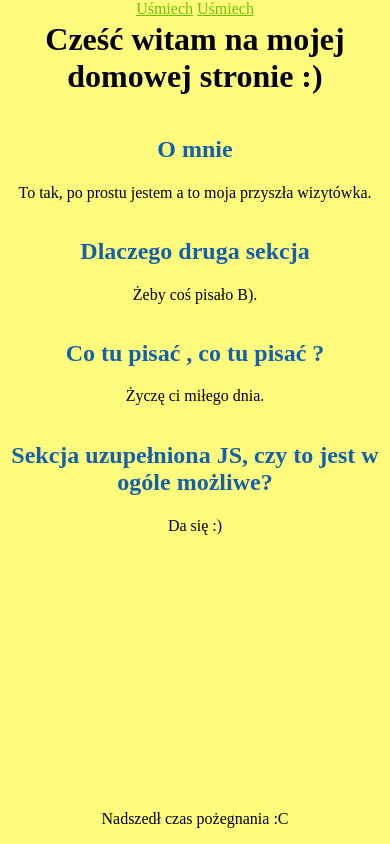
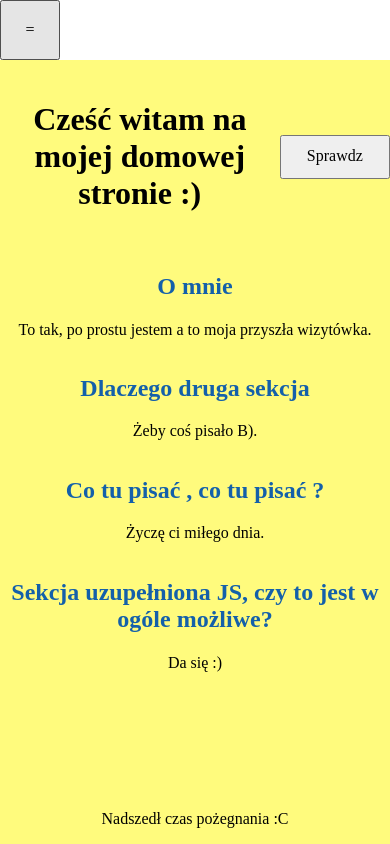
Before and after one commit to PawelSlowik2002/homepage, a plain HTML site: page homepage/index.html in a window 390 px wide. Drawn offline with Linux system fonts and the light colour scheme.

Commit message:
Add hamburger menu

```diff
--- a/homepage/index.html
+++ b/homepage/index.html
@@ -10,13 +10,19 @@
     <link rel="stylesheet" href="style.css" />
   </head>
   <body>
+    <nav class="navigation navigation--js">
+      <button class="navigation__button navigation__button--js">= </button>
 
+      <div class="navigation__container navigation__container--js">
+      <a href="usmiech.html" class="navigation__link navigation__link--show">Uśmiech</a>
+      <a href="usmiech2.html" class="navigation__link navigation__link--show">Uśmiech</a>
+      <a href="usmiech.html" class="navigation__link navigation__link--show">Uśmiech</a>
+      <a href="usmiech2.html" class="navigation__link navigation__link--show">Uśmiech</a>
+    </div>
+    </nav>
     <header class="header">
-      <nav class="navigation">
-        <a href="usmiech.html" class="navigation__link">Uśmiech</a>
-        <a href="usmiech2.html" class="navigation__link">Uśmiech</a>
-      </nav>
       <h1 class="header__title">Cześć witam na mojej domowej stronie :)</h1>
+      <button class="header__button header__button--js">Sprawdz</button>
     </header>
     <main class="main">
         <article class="article">
--- a/homepage/main.js
+++ b/homepage/main.js
@@ -9,3 +9,23 @@ const introduction = function(name, age){
 }
 
 introduction("Paweł" , 20);
+
+const headerButton = document.querySelector(".header__button--js");
+
+const clickButton = function(){
+    console.log("Kliknałeś");
+    const title = document.querySelector(".header__title");
+    title.innerHTML = "Pozdrawiam";
+
+}
+
+headerButton.addEventListener("click" , clickButton);
+
+const navButton = document.querySelector(".navigation__button--js");
+
+
+const clickNavButton = function(){
+    const navContainer = document.querySelector(".navigation__container")
+    navContainer.classList.toggle("navigation__container--js")
+}
+navButton.addEventListener("click" , clickNavButton);
--- a/homepage/style.css
+++ b/homepage/style.css
@@ -12,16 +12,34 @@ h2 {
   left: 0;
   right: 0;
   text-align: center;
-
+}
+.navigation__button{
+  display: none;
 }
 .navigation__link {
 
   color: rgb(106, 196, 3);
+}
+.header{
+  display: flex;
+  justify-content: center;
+  align-items: center;
+}
+.header__button{
+  width: 200px;
+  height: 30px;
+  padding: 20px;
+  display: flex;
+  align-items: center;
+  justify-content: center;
+}
 
+.header__title {
+  display: inline-block;
+  text-align: center;
+  padding: 20px;
 }
-.header__title {
-  text-align: center;
-}
+
 .main {
   display: flex;
   justify-content: center;
@@ -50,6 +68,32 @@ h2 {
       background-color: #fffb7d;
       background-image: none;
     }
+
+    .navigation{
+      position: fixed;
+      display: flex;
+      background-color: white;
+      min-height: 60px;
+      align-items: center;
+    }
+    .navigation__button{
+      height: 60px;
+      width: 60px;
+      display: block;
+    }
+    .navigation__link{
+      padding: 12px;
+
+    }
+    .navigation__container{
+      display: block;
+    }
+    .navigation__container--js{
+        display: none;
+    }
+    .header{
+      margin-top: 60px
+    }
     .article{
       display: flex;
       flex-direction: column;
```
